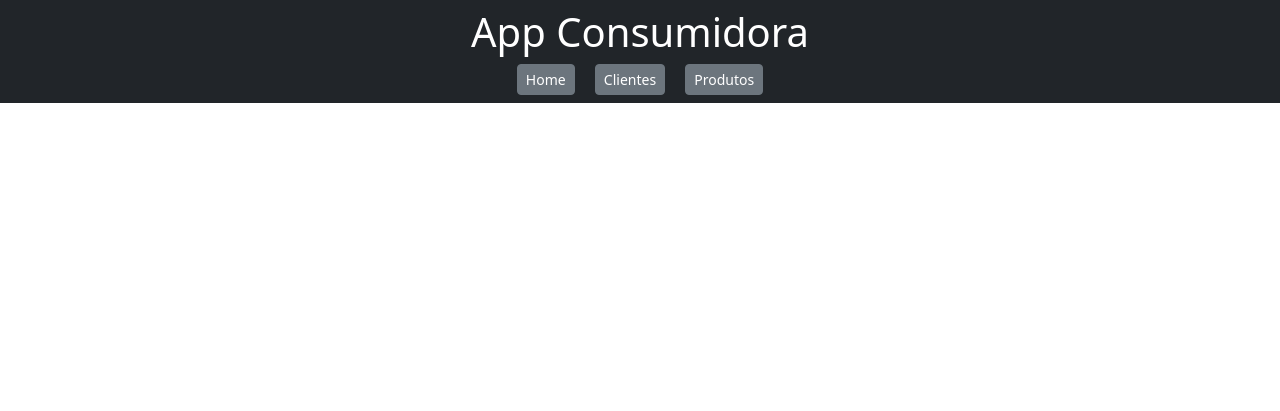
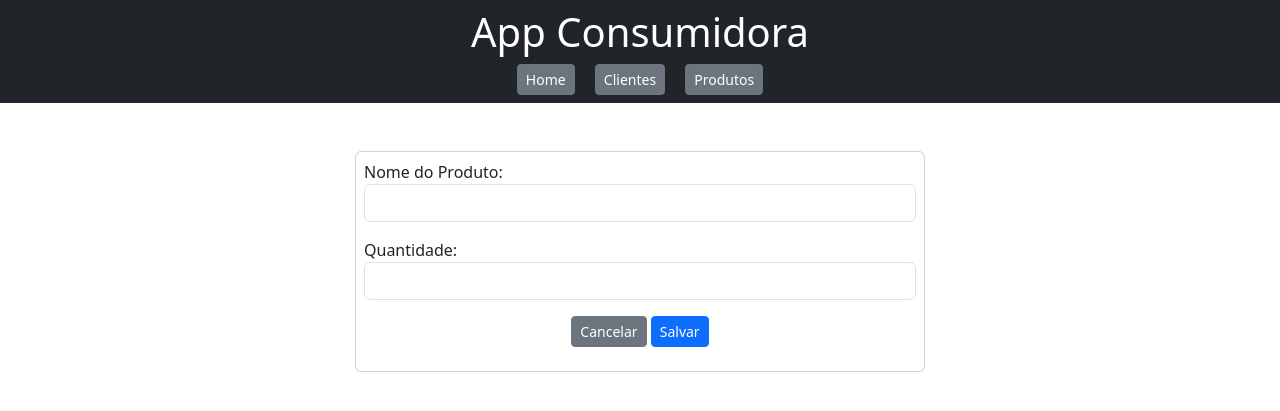
Before and after one commit to RafaelSSilva/loja_api, a PHP site: page /loja_api/produto_novo.php in a window 1280 px wide. Shown: the top 411 px of the page. Run offline with PHP 8.4, Linux system fonts and the light colour scheme; some libraries are stand-ins or nearby versions.

Commit message:
Add produtos

```diff
--- a/app/cliente_novo.php
+++ b/app/cliente_novo.php
@@ -63,7 +63,7 @@
 
                     <div class="mb-3 text-center">
                         <a href="clientes.php" class="btn btn-secondary btn-sm">Cancelar</a>
-                        <input id="" name="" type="submit" value="Salvar" class="btn btn-primary btn-sm">
+                        <input id="btn_add" name="btn_add" type="submit" value="Salvar" class="btn btn-primary btn-sm">
                     </div>
 
                     <?php if (!empty($success_message)): ?>
--- a/app/produto_novo.php
+++ b/app/produto_novo.php
@@ -6,6 +6,17 @@
 
     require_once 'inc/config.php';
     require_once 'inc/api_functions.php';
+
+    $error_message = $success_message = '';
+
+    if ($_SERVER['REQUEST_METHOD'] == 'POST') {
+        $result = api_request('create_new_product', $_SERVER['REQUEST_METHOD'], ['nome' => $_POST['text_nome'], 'qtd' => $_POST['quantidade']]);
+
+        if ($result['data']['status'] == 'SUCCESS')
+            $success_message = $result['data']['message'];
+        elseif ($result['data']['status'] == 'ERROR')
+            $error_message = $result['data']['message'];
+    }
 ?>
 
 <!DOCTYPE html>
@@ -18,6 +29,40 @@
 </head>
 <body>
     <?php include 'inc/nav.php';?>
+
+    <section class="container">
+        <div class="row my-5">
+            <div class="col-sm-6 card offset-sm-3 p-2">
+                <form action="produto_novo.php" method="POST">
+                    <div class="mb-3">
+                        <label>Nome do Produto:</label>
+                        <input id="text_nome" name="text_nome" type="text" class="form-control" value="">
+                    </div>
+
+                    <div class="mb-3">
+                        <label>Quantidade:</label>
+                        <input id="quantidade" name="quantidade" type="number" class="form-control" value="" min="1">
+                    </div>
+
+                    <div class="mb-3 text-center">
+                        <a href="produtos.php" class="btn btn-secondary btn-sm">Cancelar</a>
+                        <input id="btn_add" name="btn_add" type="submit" value="Salvar" class="btn btn-primary btn-sm">
+                    </div>
+
+                    <?php if (!empty($success_message)): ?>
+                        <div class="alert alert-success p-2 text-center">
+                            <?=$success_message;?>
+                        </div>
+                    <?php elseif (!empty($error_message)): ?>
+                        <div class="alert alert-danger p-2 text-center">
+                            <?=$error_message;?>
+                        </div>
+                    <?php endif; ?>
+                </form>
+            </div>
+        </div>
+    </section>
+
     <script src="assets/bootstrap/bootstrap.min.js"></script>
 </body>
 </html>
```
Also changed, not shown: api/inc/api_logic.php (+41 -0 lines), app/assets/bootstrap/363348472_669367505220842_4324066527027535303_n.jpg (deleted).
